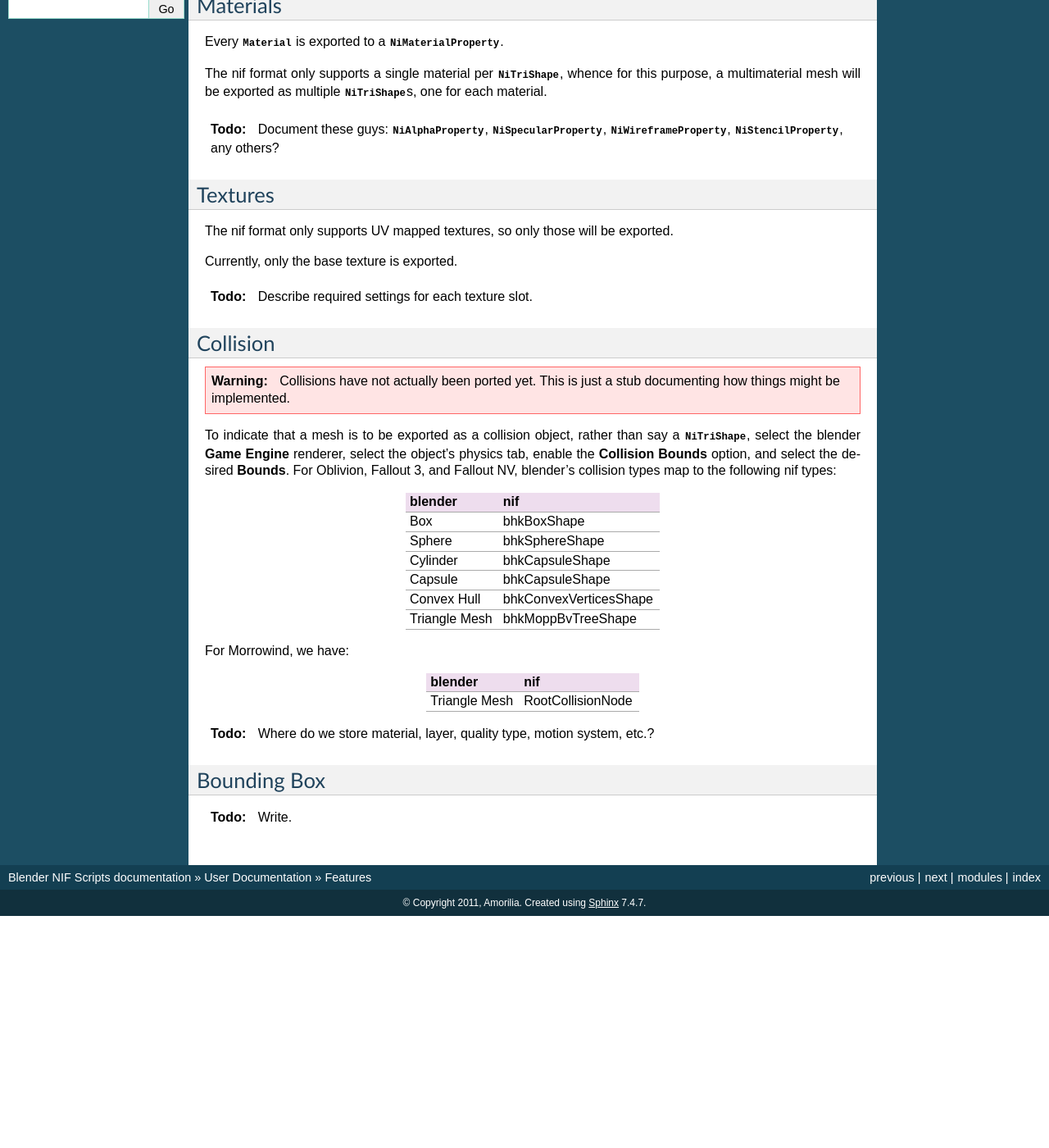
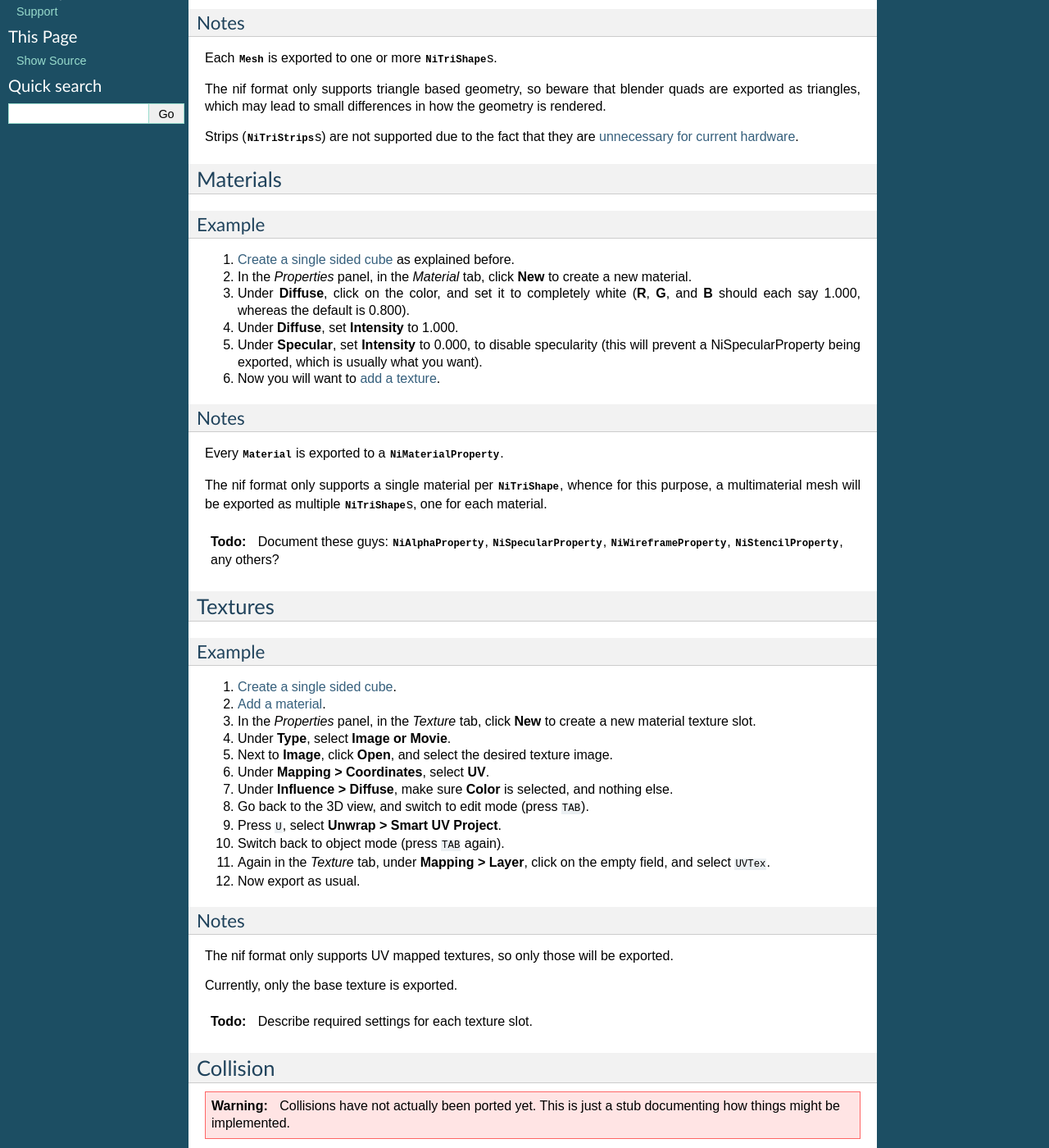
Before and after one commit to niftools/blender_niftools_addon, a Sphinx documentation site: the page built from docs/user/features.rst, in a window 1280 px wide and 1400 px high, scrolled down 382 px. Shown: the whole window at 82% size. Built offline with Sphinx 7.4.7, drawn with Linux system fonts in a browser that asks for light colours; formulas are drawn with MathJax 3; the version number could not be read and is left out; before the commit the page ends 1499 px from its top, so only the background shows below that; some of the changed text lies outside the part shown.

Commit message:
Initial draft of feature descriptions, very loosely based on neomonkeus earlier writings on the wiki.

```diff
--- a/docs/user/features.rst
+++ b/docs/user/features.rst
@@ -9,6 +9,21 @@ Features
 Geometry
 --------
 
+.. _features-example-geometry:
+
+Example
+~~~~~~~
+
+#. Start blender with an empty scene.
+#. Add a cube primitive: **Add > Mesh > Cube**.
+#. Tell Blender that it is a single sided mesh:
+   in the *Properties* panel, in the *Object Data* tab,
+   untick **Double Sided**.
+#. Export the file: **File > Export > NetImmerse/Gamebryo**.
+
+Notes
+~~~~~
+
 Each :class:`~bpy.types.Mesh` is exported to
 one or more :class:`~pyffi.formats.nif.NifFormat.NiTriShape`\ s.
 
@@ -16,15 +31,34 @@ The nif format only supports triangle based geometry,
 so beware that blender quads are exported as triangles,
 which may lead to small differences in how the geometry is rendered.
 
-.. note::
-
-   Strips (:class:`~pyffi.formats.nif.NifFormat.NiTriStrips`\ s)
-   are not supported due to the fact that they are
-   `unnecessary for current hardware
-   <http://tomsdxfaq.blogspot.com/2005_12_01_archive.html>`_.
+Strips (:class:`~pyffi.formats.nif.NifFormat.NiTriStrips`\ s)
+are not supported due to the fact that they are
+`unnecessary for current hardware
+<http://tomsdxfaq.blogspot.com/2005_12_01_archive.html>`_.
 
 Materials
 ---------
+
+.. _features-example-material:
+
+Example
+~~~~~~~
+
+#. :ref:`Create a single sided cube <features-example-geometry>`
+   as explained before.
+#. In the *Properties* panel, in the *Material* tab,
+   click **New** to create a new material.
+#. Under **Diffuse**, click on the color, and set it to completely white
+   (**R**, **G**, and **B** should each say 1.000,
+   whereas the default is 0.800).
+#. Under **Diffuse**, set **Intensity** to 1.000.
+#. Under **Specular**, set **Intensity** to 0.000, to disable specularity
+   (this will prevent a NiSpecularProperty being exported,
+   which is usually what you want).
+#. Now you will want to :ref:`add a texture <features-example-texture>`.
+
+Notes
+~~~~~
 
 Every :class:`~bpy.types.Material` is exported to a
 :class:`~pyffi.formats.nif.NifFormat.NiMaterialProperty`.
@@ -48,6 +82,36 @@ one for each material.
 Textures
 --------
 
+.. _features-example-texture:
+
+Example
+~~~~~~~
+
+#. :ref:`Create a single sided cube <features-example-geometry>`.
+#. :ref:`Add a material <features-example-material>`.
+#. In the *Properties* panel, in the *Texture* tab,
+   click **New** to create a new material texture slot.
+#. Under **Type**, select **Image or Movie**.
+#. Next to **Image**, click **Open**,
+   and select the desired texture image.
+#. Under **Mapping > Coordinates**, select **UV**.
+#. Under **Influence > Diffuse**,
+   make sure **Color** is selected,
+   and nothing else.
+#. Go back to the 3D view, and switch to edit mode
+   (press ``TAB``).
+#. Press ``U``, select **Unwrap > Smart UV Project**.
+#. Switch back to object mode
+   (press ``TAB`` again).
+#. Again in the *Texture* tab,
+   under **Mapping > Layer**,
+   click on the empty field,
+   and select ``UVTex``.
+#. Now export as usual.
+
+Notes
+~~~~~
+
 The nif format only supports UV mapped textures,
 so only those will be exported.
 
@@ -64,6 +128,12 @@ Collision
 
    Collisions have not actually been ported yet. This is just a stub
    documenting how things might be implemented.
+
+Example
+~~~~~~~
+
+Notes
+~~~~~
 
 To indicate that a mesh is to be exported as a collision object,
 rather than say a :class:`~pyffi.formats.nif.NifFormat.NiTriShape`,
```
